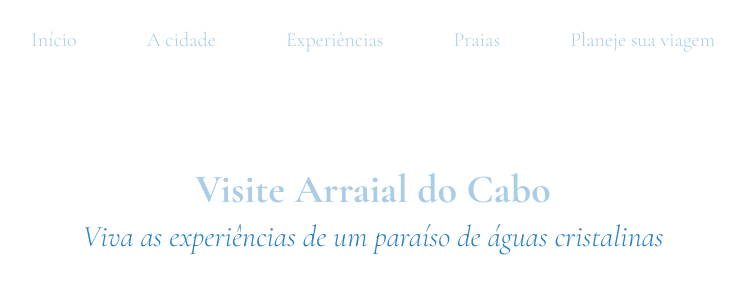
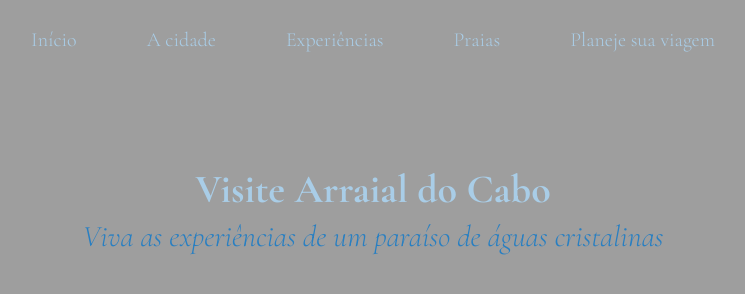
Before and after one commit to khawena/projeto-arraial-do-cabo, a plain HTML site: page index.html in a window 1280 px wide. Shown: the whole page, without its empty margins (267-1012 px from the left). Drawn offline with nearby package versions, Linux system fonts and the light colour scheme; the site is published under a folder, as on GitHub Pages, so addresses that start at the root find nothing.

Commit message:
mais uma correção da imagem de background

```diff
--- a/styles/style.css
+++ b/styles/style.css
@@ -19,7 +19,7 @@
 body {
     font-weight: 300;
     font-size: 100%;
-    background-image: url("/img/arraial-do-cabo.jpg");
+    background-image: url("../img/arraial-do-cabo.jpg");
     background-repeat: no-repeat;
     background-size: cover;
 }
```
